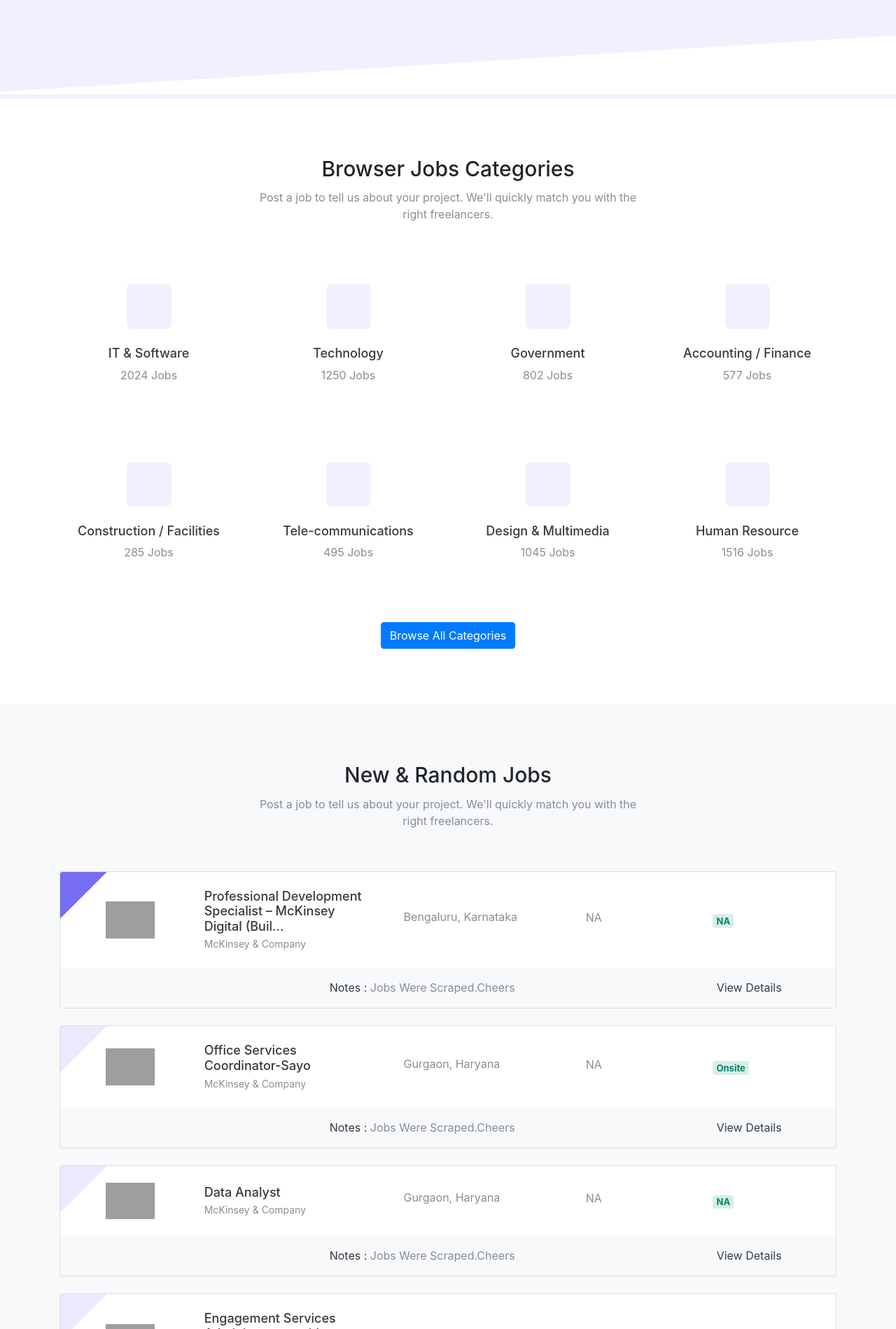
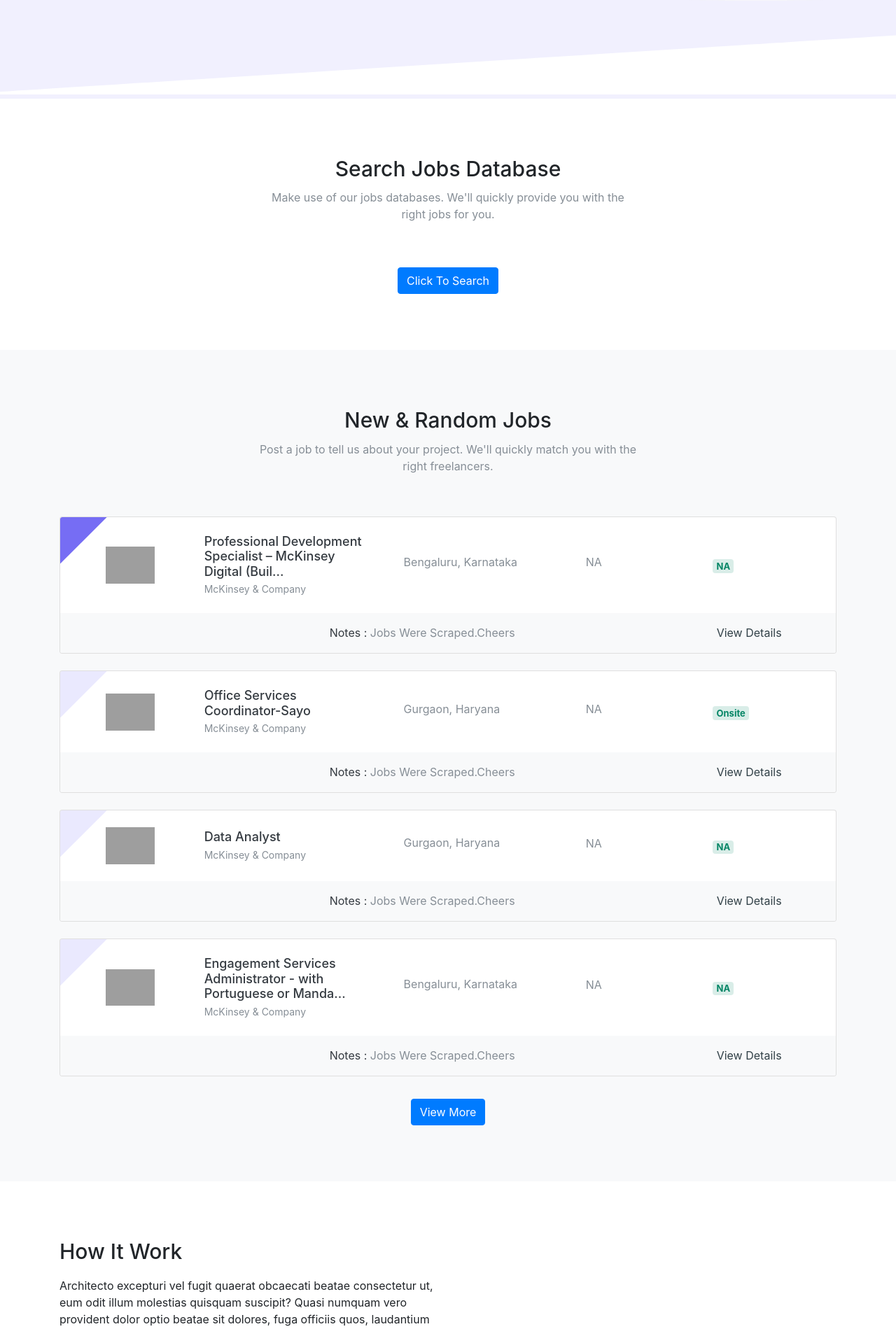
Before and after one commit to thoth2357/Job-Board, a Django app: page / in a window 1280 px wide. Shown: the part 755-2654 px from the top of the page at 70% size. Run offline with Django 3.2, Linux system fonts and the light colour scheme; data comes from the database, SQL or seed files in the repository; parts of the project's set-up code (start-up, migrations or seed data) failed here and were passed over; some libraries are stand-ins or nearby versions; some web fonts are replaced; grey boxes are pictures that could not be loaded.

Commit message:
edited home page category section

```diff
--- a/jobs/templates/sections/Home/category.html
+++ b/jobs/templates/sections/Home/category.html
@@ -4,15 +4,16 @@
         <div class="row justify-content-center">
             <div class="col-lg-6">
                 <div class="section-title text-center">
-                    <h3 class="title">Browser Jobs Categories </h3>
-                    <p class="text-muted">Post a job to tell us about your project. We'll quickly match you with the
-                        right freelancers.</p>
+                    <h3 class="title">Search Jobs Database </h3>
+                    <p class="text-muted">Make use of our jobs databases. We'll quickly provide you with the
+                        right jobs for you.</p>
                 </div>
             </div>
             <!--end col-->
         </div>
         <!--end row-->
-        <div class="row">
+        {% comment %} <div class="row"> {% endcomment %}
+            {% comment %} {% for job_Categories in  %}{% endfor %}
             <div class="col-lg-3 col-md-6 mt-4 pt-2">
                 <div class="popu-category-box rounded text-center">
                     <div class="popu-category-icon icons-md">
@@ -27,110 +28,12 @@
                 </div><!--end popu-category-box-->
             </div>
             <!--end col-->
-            <div class="col-lg-3 col-md-6 mt-4 pt-2">
-                <div class="popu-category-box rounded text-center">
-                    <div class="popu-category-icon icons-md">
-                        <i class="uim uim-airplay"></i>
-                    </div>
-                    <div class="popu-category-content mt-4">
-                        <a href="job-categories.html" class="text-dark stretched-link">
-                            <h5 class="fs-18">Technology</h5>
-                        </a>
-                        <p class="text-muted mb-0">1250 Jobs</p>
-                    </div>
-                </div><!--end popu-category-box-->
-            </div>
-            <!--end col-->
-            <div class="col-lg-3 col-md-6 mt-4 pt-2">
-                <div class="popu-category-box rounded text-center">
-                    <div class="popu-category-icon icons-md">
-                        <i class="uim uim-bag"></i>
-                    </div>
-                    <div class="popu-category-content mt-4">
-                        <a href="job-categories.html" class="text-dark stretched-link">
-                            <h5 class="fs-18">Government</h5>
-                        </a>
-                        <p class="text-muted mb-0">802 Jobs</p>
-                    </div>
-                </div><!--end popu-category-box-->
-            </div>
-            <!--end col-->
-            <div class="col-lg-3 col-md-6 mt-4 pt-2">
-                <div class="popu-category-box rounded text-center">
-                    <div class="popu-category-icon icons-md">
-                        <i class="uim uim-user-md"></i>
-                    </div>
-                    <div class="popu-category-content mt-4">
-                        <a href="job-categories.html" class="text-dark stretched-link">
-                            <h5 class="fs-18">Accounting / Finance</h5>
-                        </a>
-                        <p class="text-muted mb-0">577 Jobs</p>
-                    </div>
-                </div><!--end popu-category-box-->
-            </div>
-            <!--end col-->
-            <div class="col-lg-3 col-md-6 mt-4 pt-2">
-                <div class="popu-category-box rounded text-center">
-                    <div class="popu-category-icon icons-md">
-                        <i class="uim uim-hospital"></i>
-                    </div>
-                    <div class="popu-category-content mt-4">
-                        <a href="job-categories.html" class="text-dark stretched-link">
-                            <h5 class="fs-18">Construction / Facilities</h5>
-                        </a>
-                        <p class="text-muted mb-0">285 Jobs</p>
-                    </div>
-                </div><!--end popu-category-box-->
-            </div>
-            <!--end col-->
-            <div class="col-lg-3 col-md-6 mt-4 pt-2">
-                <div class="popu-category-box rounded text-center">
-                    <div class="popu-category-icon icons-md">
-                        <i class="uim uim-telegram-alt"></i>
-                    </div>
-                    <div class="popu-category-content mt-4">
-                        <a href="job-categories.html" class="text-dark stretched-link">
-                            <h5 class="fs-18">Tele-communications</h5>
-                        </a>
-                        <p class="text-muted mb-0">495 Jobs</p>
-                    </div>
-                </div><!--end popu-category-box-->
-            </div>
-            <!--end col-->
-            <div class="col-lg-3 col-md-6 mt-4 pt-2">
-                <div class="popu-category-box rounded text-center">
-                    <div class="popu-category-icon icons-md">
-                        <i class="uim uim-scenery"></i>
-                    </div>
-                    <div class="popu-category-content mt-4">
-                        <a href="job-categories.html" class="text-dark stretched-link">
-                            <h5 class="fs-18">Design & Multimedia</h5>
-                        </a>
-                        <p class="text-muted mb-0">1045 Jobs</p>
-                    </div>
-                </div><!--end popu-category-box-->
-            </div>
-            <!--end col-->
-            <div class="col-lg-3 col-md-6 mt-4 pt-2">
-                <div class="popu-category-box rounded text-center">
-                    <div class="popu-category-icon icons-md">
-                        <i class="uim uim-android-alt"></i>
-                    </div>
-                    <div class="popu-category-content mt-4">
-                        <a href="job-categories.html" class="text-dark stretched-link">
-                            <h5 class="fs-18">Human Resource</h5>
-                        </a>
-                        <p class="text-muted mb-0">1516 Jobs</p>
-                    </div>
-                </div><!--end popu-category-box-->
-            </div>
-            <!--end col-->
-        </div>
+        </div> {% endcomment %}
         <!--end row-->
         <div class="row">
             <div class="col-lg-12">
                 <div class="mt-5 text-center">
-                    <a href="job-categories.html" class="btn btn-primary btn-hover">Browse All Categories <i class="uil uil-arrow-right ms-1"></i></a>
+                    <a href="{% url 'job_search' %}" class="btn btn-primary btn-hover">Click To Search<i class="uil uil-arrow-right ms-1"></i></a>
                 </div>
             </div><!--end col-->
         </div><!--end row-->
```
